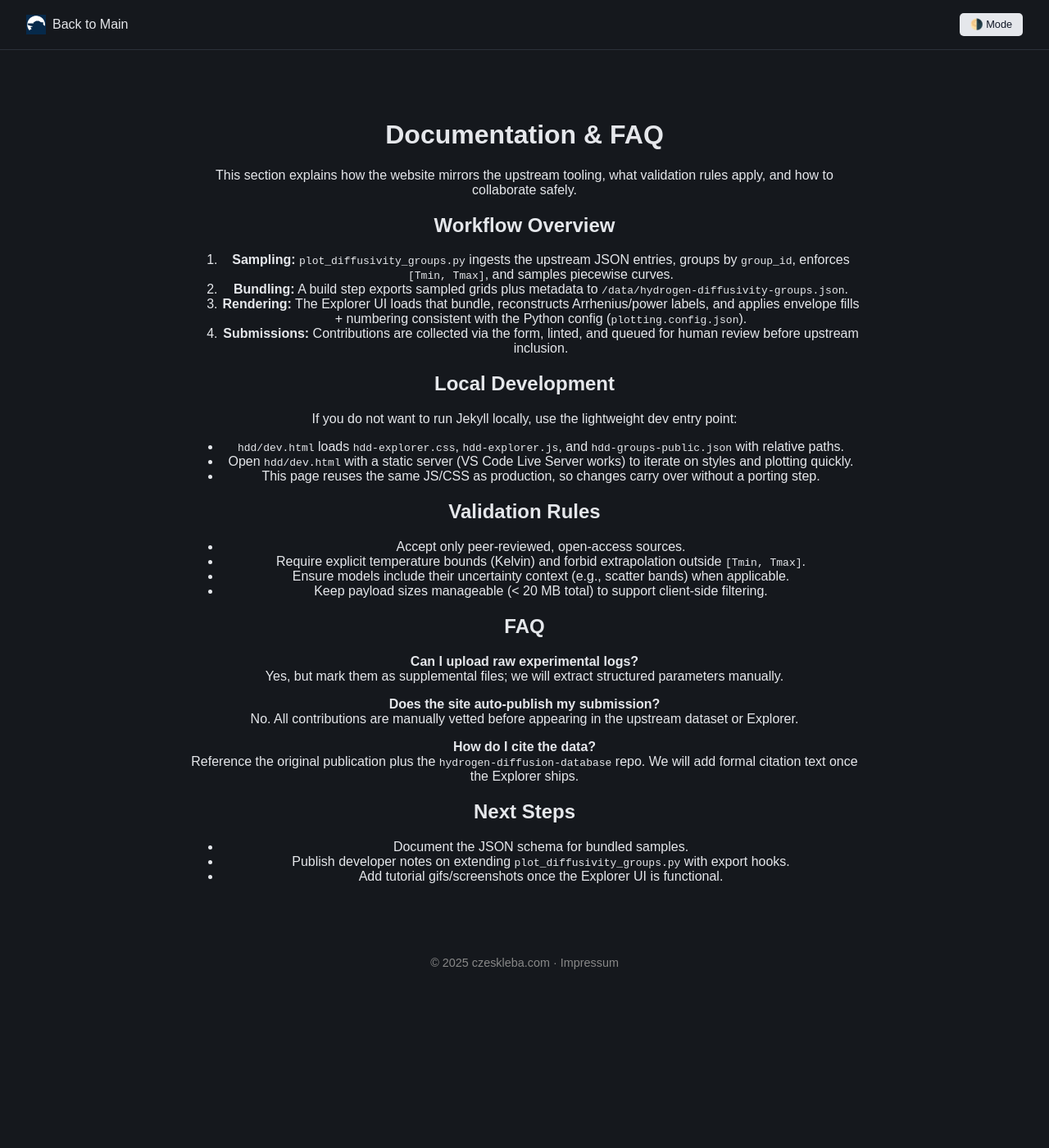
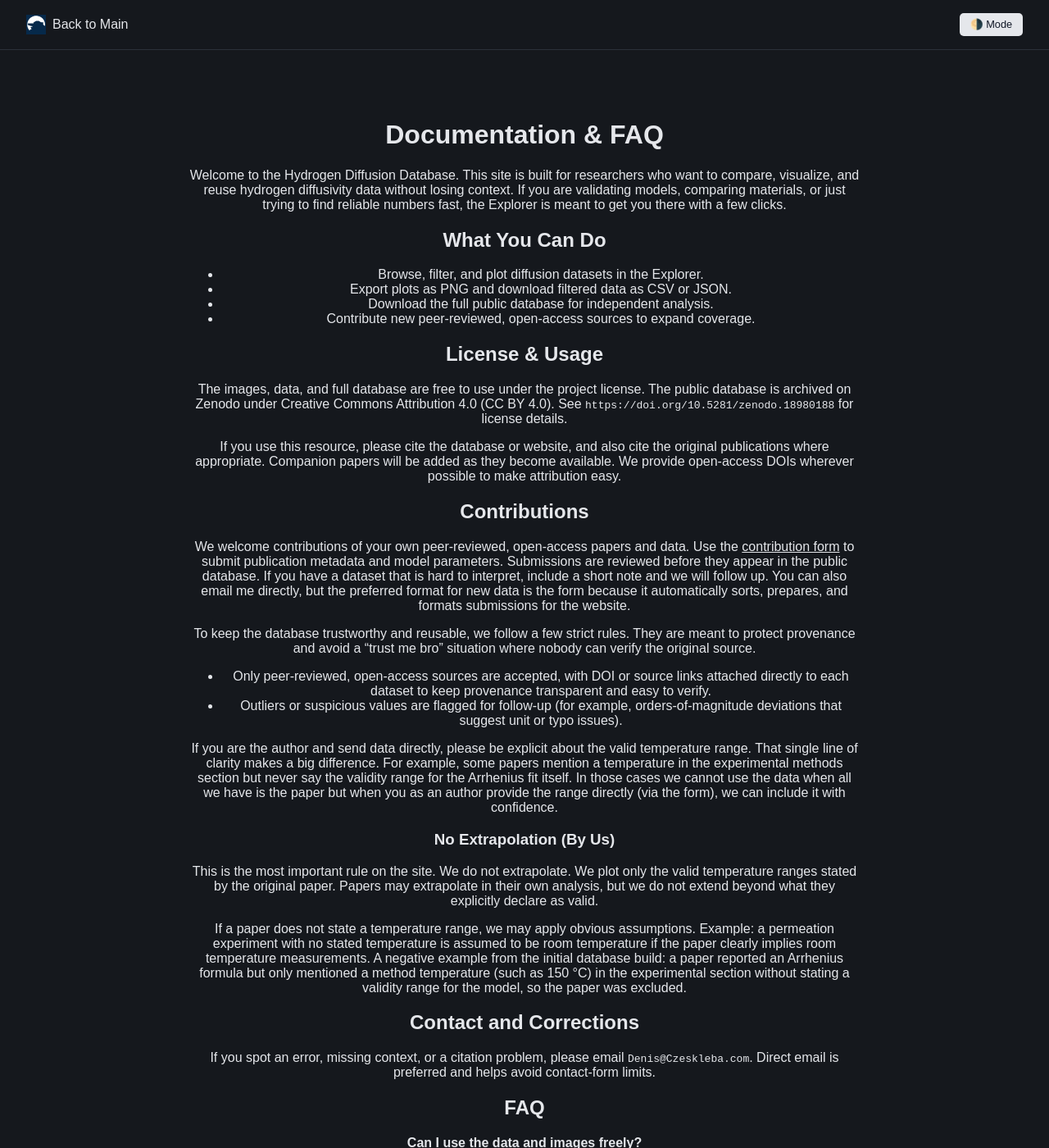
Before and after one commit to DenisCzeskleba/czeskleba.github.io, a Jekyll site: the page built from hdd/docs.md, in a window 1280 px wide and 1400 px high. Shown: the whole window at 82% size. Built offline with Jekyll 4.4.1, drawn with Linux system fonts in a browser that asks for light colours; some of the changed text lies outside the part shown.

```diff
--- a/hdd/docs.md
+++ b/hdd/docs.md
@@ -6,43 +6,52 @@
 
 # Documentation & FAQ
 
-This section explains how the website mirrors the upstream tooling, what validation rules apply, and how to collaborate safely.
+Welcome to the Hydrogen Diffusion Database. This site is built for researchers who want to compare, visualize, and reuse hydrogen diffusivity data without losing context. If you are validating models, comparing materials, or just trying to find reliable numbers fast, the Explorer is meant to get you there with a few clicks.
 
-## Workflow Overview
+## What You Can Do
 
-1. **Sampling:** `plot_diffusivity_groups.py` ingests the upstream JSON entries, groups by `group_id`, enforces `[Tmin, Tmax]`, and samples piecewise curves.
-2. **Bundling:** A build step exports sampled grids plus metadata to `/data/hydrogen-diffusivity-groups.json`.
-3. **Rendering:** The Explorer UI loads that bundle, reconstructs Arrhenius/power labels, and applies envelope fills + numbering consistent with the Python config (`plotting.config.json`).
-4. **Submissions:** Contributions are collected via the form, linted, and queued for human review before upstream inclusion.
+- Browse, filter, and plot diffusion datasets in the Explorer.
+- Export plots as PNG and download filtered data as CSV or JSON.
+- Download the full public database for independent analysis.
+- Contribute new peer-reviewed, open-access sources to expand coverage.
 
-## Local Development
+## License & Usage
 
-If you do not want to run Jekyll locally, use the lightweight dev entry point:
+The images, data, and full database are free to use under the project license. The public database is archived on Zenodo under Creative Commons Attribution 4.0 (CC BY 4.0). See `https://doi.org/10.5281/zenodo.18980188` for license details.
 
-- `hdd/dev.html` loads `hdd-explorer.css`, `hdd-explorer.js`, and `hdd-groups-public.json` with relative paths.
-- Open `hdd/dev.html` with a static server (VS Code Live Server works) to iterate on styles and plotting quickly.
-- This page reuses the same JS/CSS as production, so changes carry over without a porting step.
+If you use this resource, please cite the database or website, and also cite the original publications where appropriate. Companion papers will be added as they become available. We provide open-access DOIs wherever possible to make attribution easy.
 
-## Validation Rules
+## Contributions
 
-- Accept only peer-reviewed, open-access sources.
-- Require explicit temperature bounds (Kelvin) and forbid extrapolation outside `[Tmin, Tmax]`.
-- Ensure models include their uncertainty context (e.g., scatter bands) when applicable.
-- Keep payload sizes manageable (< 20&nbsp;MB total) to support client-side filtering.
+We welcome contributions of your own peer-reviewed, open-access papers and data. Use the [contribution form](/hydrogen-diffusion-database/contribute/) to submit publication metadata and model parameters. Submissions are reviewed before they appear in the public database. If you have a dataset that is hard to interpret, include a short note and we will follow up. You can also email me directly, but the preferred format for new data is the form because it automatically sorts, prepares, and formats submissions for the website.
+
+To keep the database trustworthy and reusable, we follow a few strict rules. They are meant to protect provenance and avoid a "trust me bro" situation where nobody can verify the original source.
+
+- Only peer-reviewed, open-access sources are accepted, with DOI or source links attached directly to each dataset to keep provenance transparent and easy to verify.
+- Outliers or suspicious values are flagged for follow-up (for example, orders-of-magnitude deviations that suggest unit or typo issues).
+
+If you are the author and send data directly, please be explicit about the valid temperature range. That single line of clarity makes a big difference. For example, some papers mention a temperature in the experimental methods section but never say the validity range for the Arrhenius fit itself. In those cases we cannot use the data when all we have is the paper but when you as an author provide the range directly (via the form), we can include it with confidence.
+
+### No Extrapolation (By Us)
+
+This is the most important rule on the site. We do not extrapolate. We plot only the valid temperature ranges stated by the original paper. Papers may extrapolate in their own analysis, but we do not extend beyond what they explicitly declare as valid.
+
+If a paper does not state a temperature range, we may apply obvious assumptions. Example: a permeation experiment with no stated temperature is assumed to be room temperature if the paper clearly implies room temperature measurements. A negative example from the initial database build: a paper reported an Arrhenius formula but only mentioned a method temperature (such as 150 °C) in the experimental section without stating a validity range for the model, so the paper was excluded.
+
+## Contact and Corrections
+
+If you spot an error, missing context, or a citation problem, please email `Denis@Czeskleba.com`. Direct email is preferred and helps avoid contact-form limits.
 
 ## FAQ
 
-**Can I upload raw experimental logs?**
-Yes, but mark them as supplemental files; we will extract structured parameters manually.
+**Can I use the data and images freely?**
+Yes. Use the database under CC BY 4.0 and cite the database or website, plus the original sources where relevant.
 
-**Does the site auto-publish my submission?**
-No. All contributions are manually vetted before appearing in the upstream dataset or Explorer.
+**Can I submit my own data?**
+Yes. Use the [contribution form](/hydrogen-diffusion-database/contribute/) and include full publication details and model parameters.
 
-**How do I cite the data?**
-Reference the original publication plus the `hydrogen-diffusion-database` repo. We will add formal citation text once the Explorer ships.
+**Do you accept non-open-access papers?**
+No. We only accept peer-reviewed open-access sources to keep provenance clear and verifiable, and to avoid copyright issues.
 
-## Next Steps
-
-- Document the JSON schema for bundled samples.
-- Publish developer notes on extending `plot_diffusivity_groups.py` with export hooks.
-- Add tutorial gifs/screenshots once the Explorer UI is functional.
+**I found an error or have a suggestion. How do I report it?**
+Please email `Denis@Czeskleba.com`. Direct email is preferred and helps avoid contact-form limits.
```
Also changed, not shown: impressum.md (+1 -0 lines).
